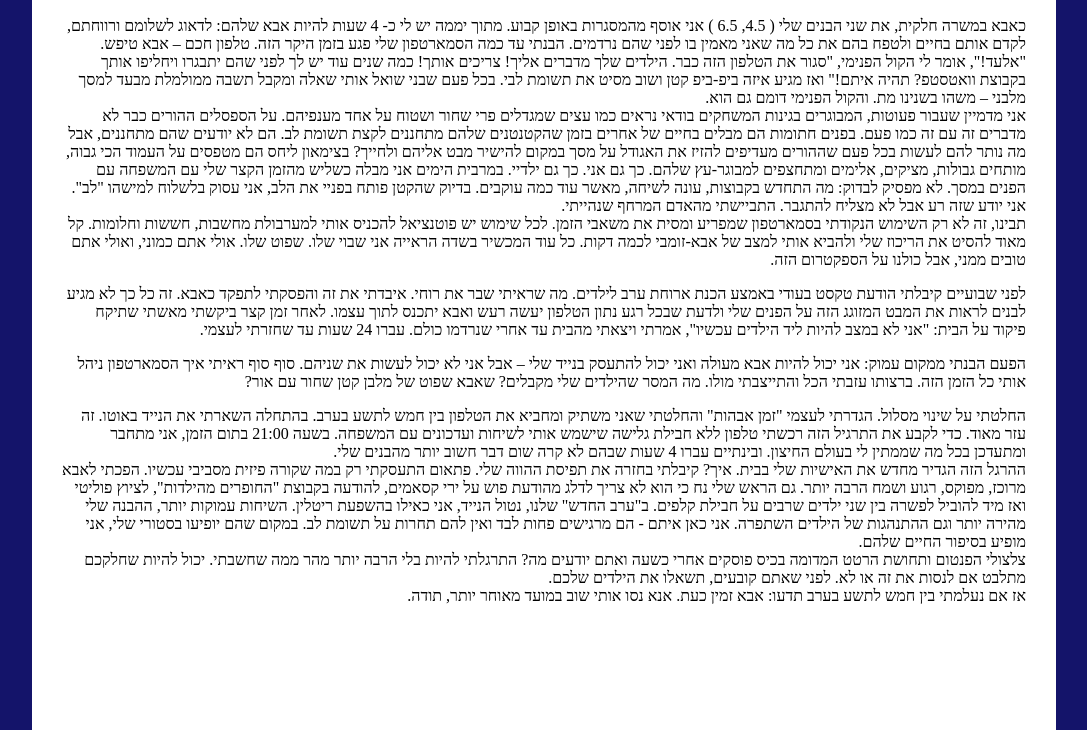
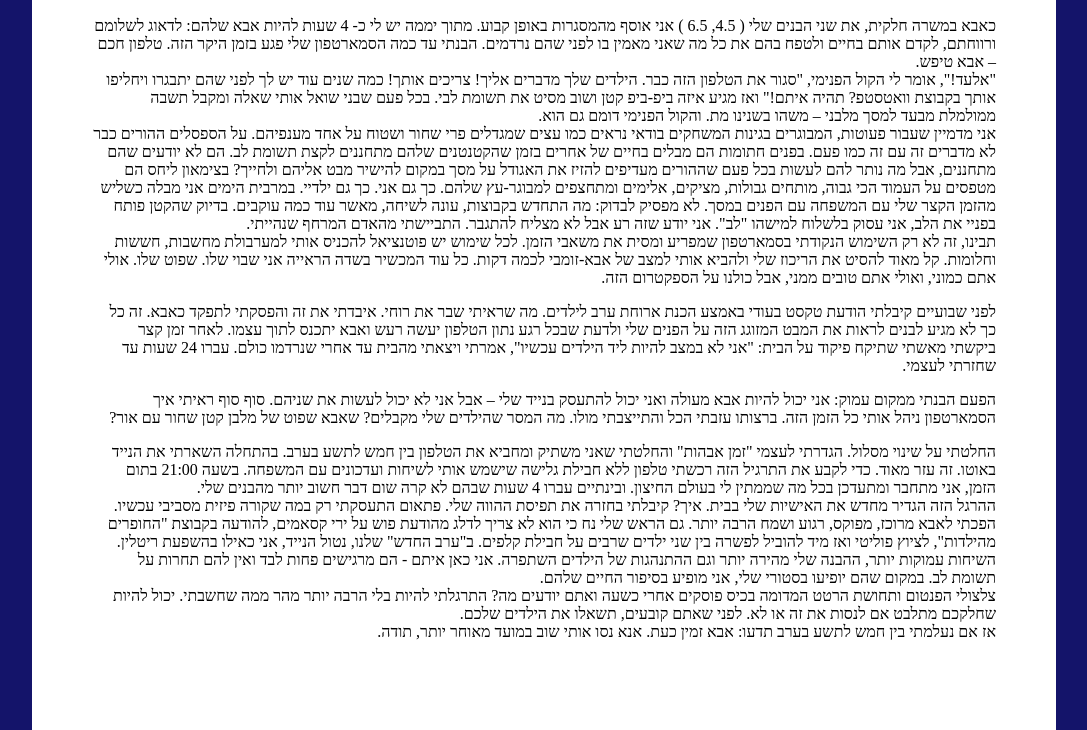
Before and after one commit to frog-a1/aba-zamin, a plain HTML site: page index.html in a window 1280 px wide. Shown: the part 70-800 px from the top of the page, without its empty margins (96-1183 px from the left). Drawn offline with Linux system fonts and the light colour scheme.

Commit message:
Update style.css

```diff
--- a/css/style.css
+++ b/css/style.css
@@ -5,13 +5,13 @@ body {
 }
 
 section {
-    background-color: rgb(255, 255, 255);
-    box-sizing: border-box;
-    padding: 20px 30px;
+	background-color: rgb(255, 255, 255);
+	box-sizing: border-box;
+	padding: 20px 60px;
 	width: 80%;
-    height: 100vh;
-    margin: 0 auto;
-    color: #000;
+	height: 100vh;
+	margin: 0 auto;
+	color: #000;
 }
 
 h1, h2, h3, h4, h5, h6 {
```
